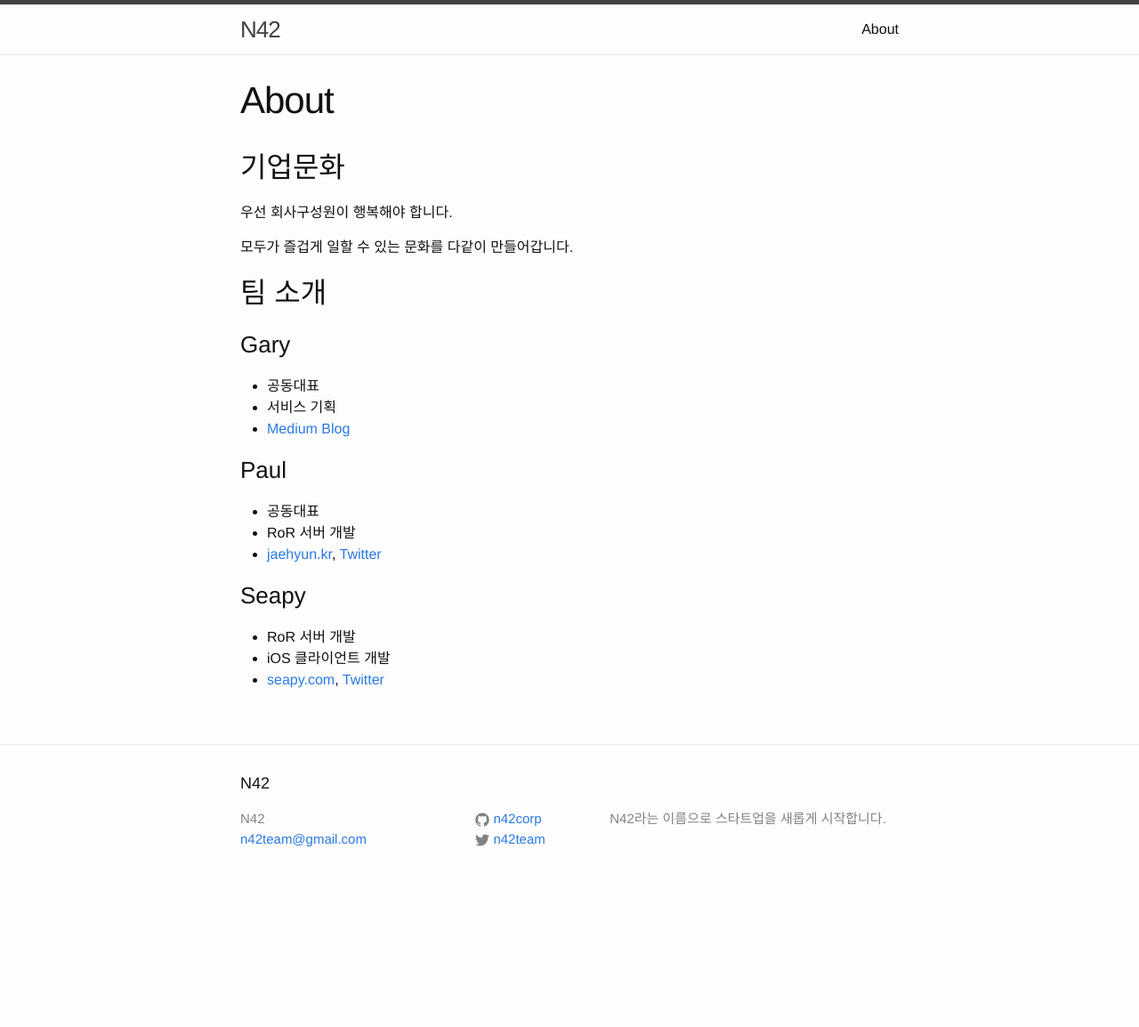
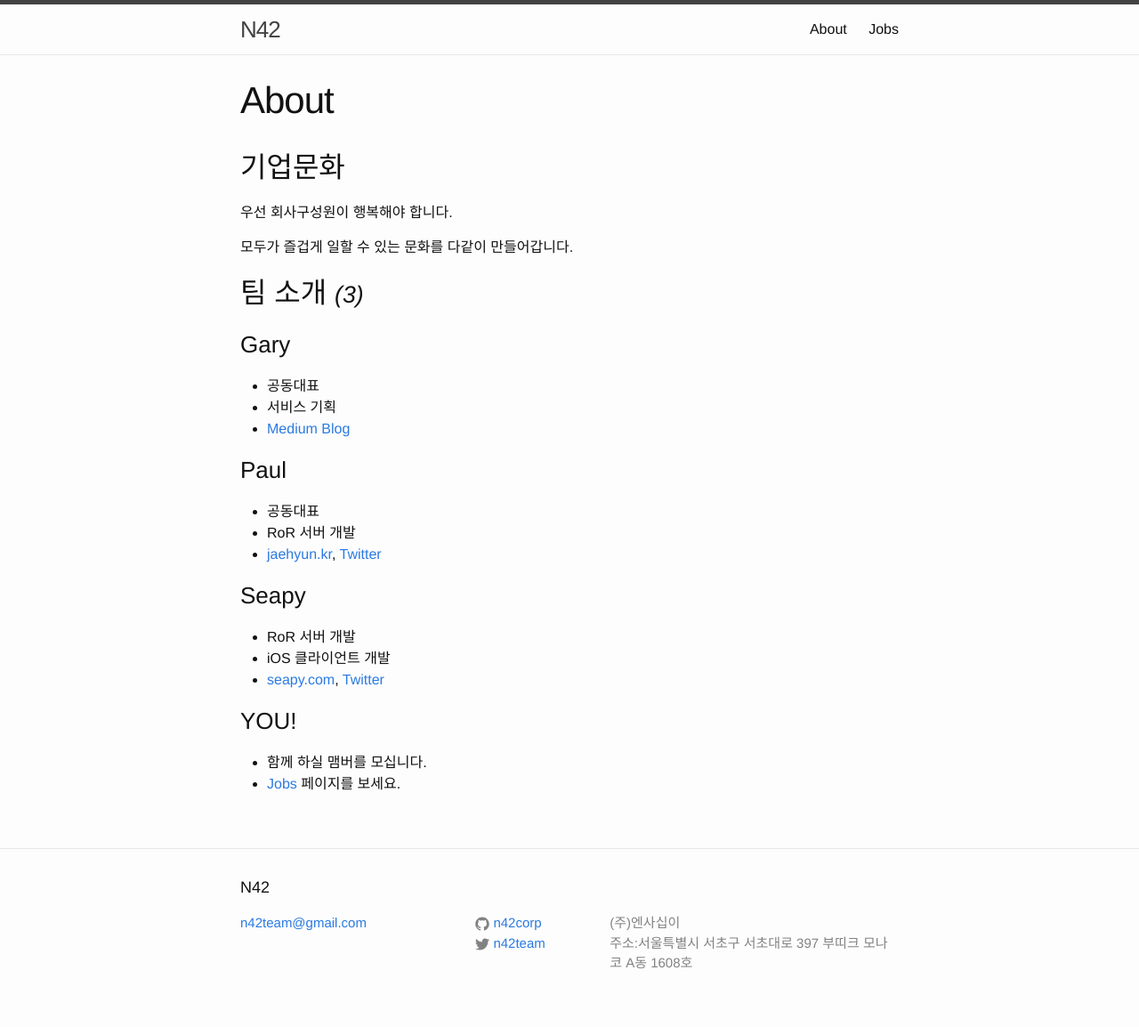
Before and after one commit to daangn/daangn-team-page, a Jekyll site: the page built from about.md, in a window 1280 px wide. Shown: the whole page at 89% size. Built offline with Jekyll 4.4.1, drawn with Linux system fonts in a browser that asks for light colours; before the commit the page ends 1014 px from its top, so only the background shows below that.

Commit message:
채용 페이지 신설 및 다양한 수정

```diff
--- a/_config.yml
+++ b/_config.yml
@@ -2,7 +2,8 @@
 title: N42
 email: n42team@gmail.com
 description: > # this means to ignore newlines until "baseurl:"
-  N42라는 이름으로 스타트업을 새롭게 시작합니다.
+  (주)엔사십이<br/>
+  주소:서울특별시 서초구 서초대로 397 부띠크 모나코 A동 1608호
 baseurl: "" # the subpath of your site, e.g. /blog/
 url: "http://n42corp.com" # the base hostname & protocol for your site
 twitter_username: n42team
--- a/_includes/footer.html
+++ b/_includes/footer.html
@@ -7,7 +7,6 @@
     <div class="footer-col-wrapper">
       <div class="footer-col  footer-col-1">
         <ul class="contact-list">
-          <li>{{ site.title }}</li>
           <li><a href="mailto:{{ site.email }}">{{ site.email }}</a></li>
         </ul>
       </div>
--- a/about.md
+++ b/about.md
@@ -9,7 +9,7 @@
 
 모두가 즐겁게 일할 수 있는 문화를 다같이 만들어갑니다.
 
-## 팀 소개
+## 팀 소개 *<small>(3)</small>*
 
 ### Gary
 - 공동대표
@@ -25,3 +25,7 @@
 - RoR 서버 개발
 - iOS 클라이언트 개발
 - [seapy.com](http://seapy.com/), [Twitter](https://twitter.com/seapy)
+
+### YOU!
+- 함께 하실 맴버를 모십니다.
+- [Jobs](/jobs) 페이지를 보세요.
```
Also changed, not shown: index.md (+7 -1 lines), jobs.md (added, +36 -0 lines).
